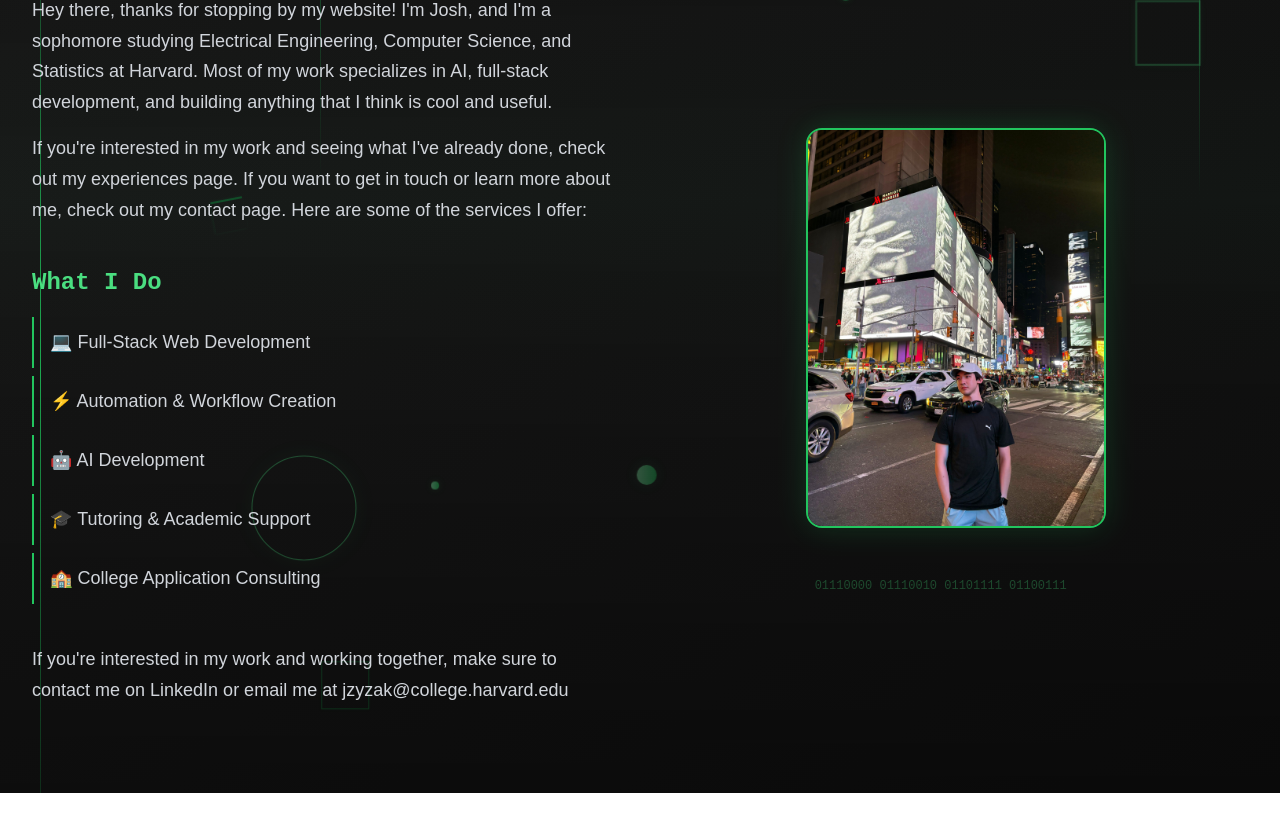
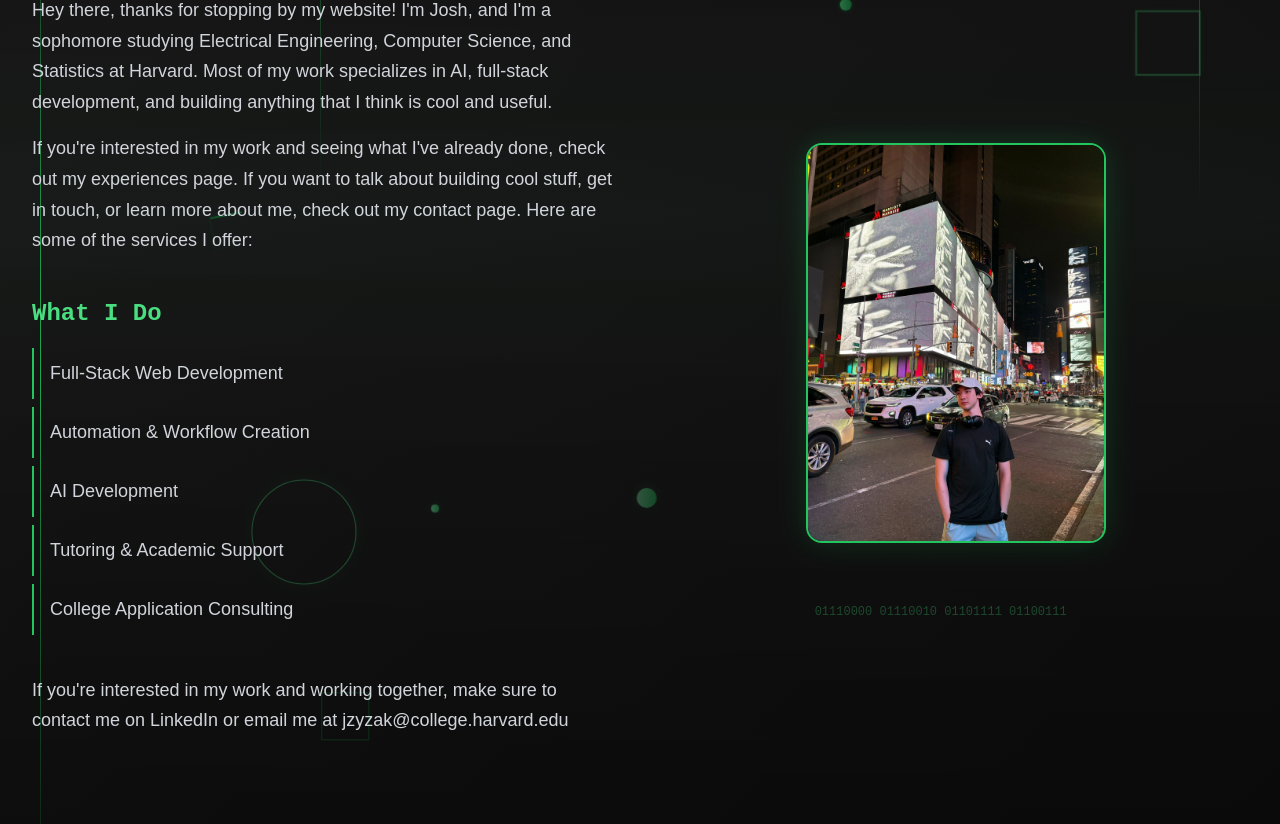
Before and after one commit to jzyzak/portfolio, a Next.js app: page / in a window 1280 px wide. Shown: the part 460-1284 px from the top of the page. Before the commit the page ends 1253 px from the top, so only its background shows below. Built offline with nearby package versions, Linux system fonts and the light colour scheme.

Commit message:
Update portfolio changes

```diff
--- a/src/app/page.tsx
+++ b/src/app/page.tsx
@@ -232,18 +232,18 @@ export default function Home() {
                   </p>
                   <p className="content-text">
                     If you&apos;re interested in my work and seeing what I&apos;ve already done, check out my experiences page. If you want
-                    to get in touch or learn more about me, check out my contact page. Here are some of the services I offer:
+                    to talk about building cool stuff, get in touch, or learn more about me, check out my contact page. Here are some of the services I offer:
                   </p>
                 </div>
 
                 <div className="content-block">
                   <h3 className="subsection-title">{getDisplayText('What I Do')}</h3>
                   <ul className="content-list">
-                    <li className="list-item">💻 Full-Stack Web Development</li>
-                    <li className="list-item">⚡ Automation & Workflow Creation</li>
-                    <li className="list-item">🤖 AI Development</li>
-                    <li className="list-item">🎓 Tutoring & Academic Support</li>
-                    <li className="list-item">🏫 College Application Consulting</li>
+                    <li className="list-item">Full-Stack Web Development</li>
+                    <li className="list-item">Automation & Workflow Creation</li>
+                    <li className="list-item">AI Development</li>
+                    <li className="list-item">Tutoring & Academic Support</li>
+                    <li className="list-item">College Application Consulting</li>
                   </ul>
                 </div>
 
```
